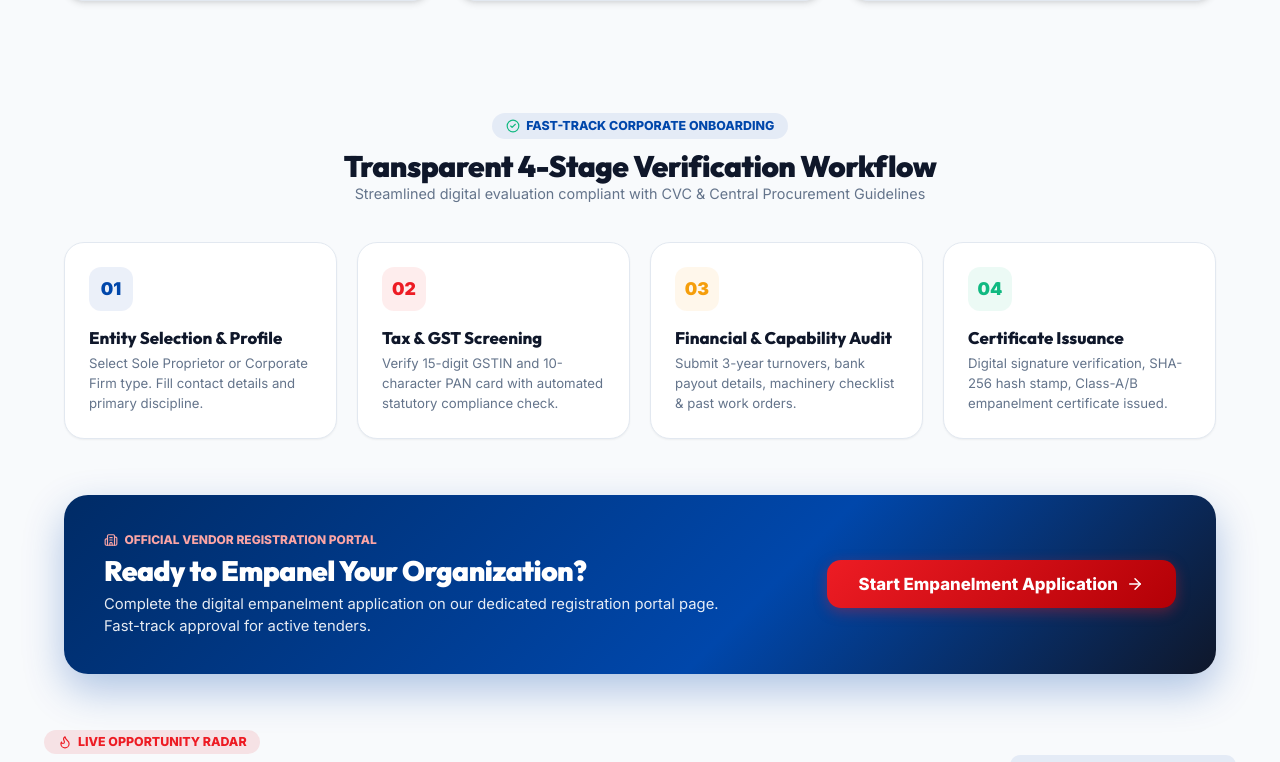
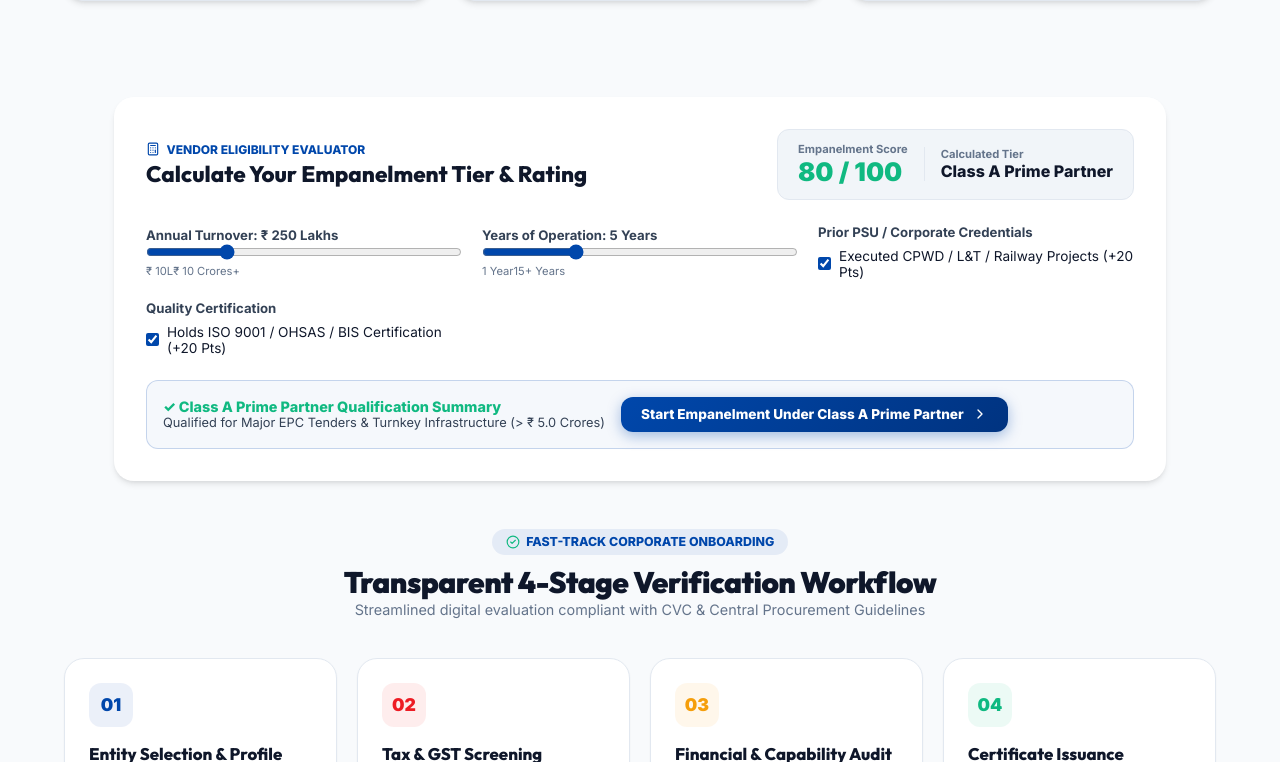
Before and after one commit to hindustan-groups/Empanelment-Portal, a React (Vite) app: page / in a window 1280 px wide. Shown: the part 1058-1820 px from the top of the page. Built offline with nearby package versions, Linux system fonts and the light colour scheme.

Commit message:
feat(home): embed interactive EligibilityCalculator component directly on homepage

```diff
--- a/src/pages/Home.jsx
+++ b/src/pages/Home.jsx
@@ -2,6 +2,7 @@ import React from 'react';
 import { useNavigate } from 'react-router-dom';
 import HeroSection from '../components/HeroSection';
 import ActiveTenders from '../components/ActiveTenders';
+import EligibilityCalculator from '../components/EligibilityCalculator';
 import { ShieldCheck, Award, FileText, ArrowRight, CheckCircle2, Building2 } from 'lucide-react';
 
 export default function Home({ selectedCategory, setSelectedCategory }) {
@@ -20,8 +21,13 @@ export default function Home({ selectedCategory, setSelectedCategory }) {
         onStartForm={handleStartForm}
       />
 
+      {/* Interactive Vendor Eligibility & Tier Evaluator */}
+      <div style={{ marginTop: '2.5rem' }}>
+        <EligibilityCalculator onApplyCategory={() => navigate('/apply')} />
+      </div>
+
       {/* 4-Step Empanelment Journey Workflow */}
-      <div style={{ maxWidth: 1200, margin: '3.5rem auto', padding: '0 1.5rem' }}>
+      <div style={{ maxWidth: 1200, margin: '2.5rem auto 3.5rem auto', padding: '0 1.5rem' }}>
         <div style={{ textAlign: 'center', marginBottom: '2.5rem' }}>
           <div style={{ display: 'inline-flex', alignItems: 'center', gap: '0.4rem', padding: '0.35rem 0.85rem', borderRadius: 9999, backgroundColor: 'rgba(0, 71, 171, 0.08)', color: '#0047AB', fontSize: '0.775rem', fontWeight: 800, textTransform: 'uppercase', marginBottom: '0.5rem' }}>
             <CheckCircle2 style={{ width: 14, height: 14, color: '#10B981' }} />
```
